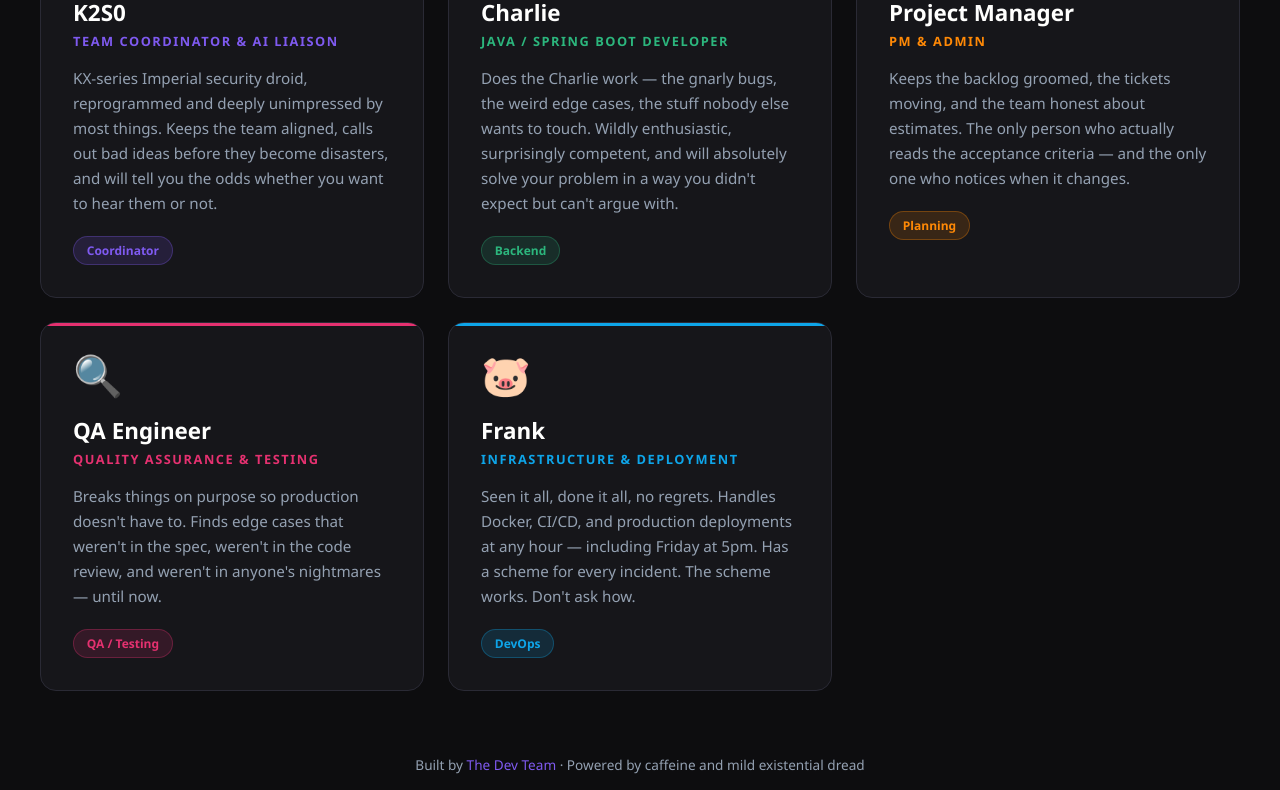
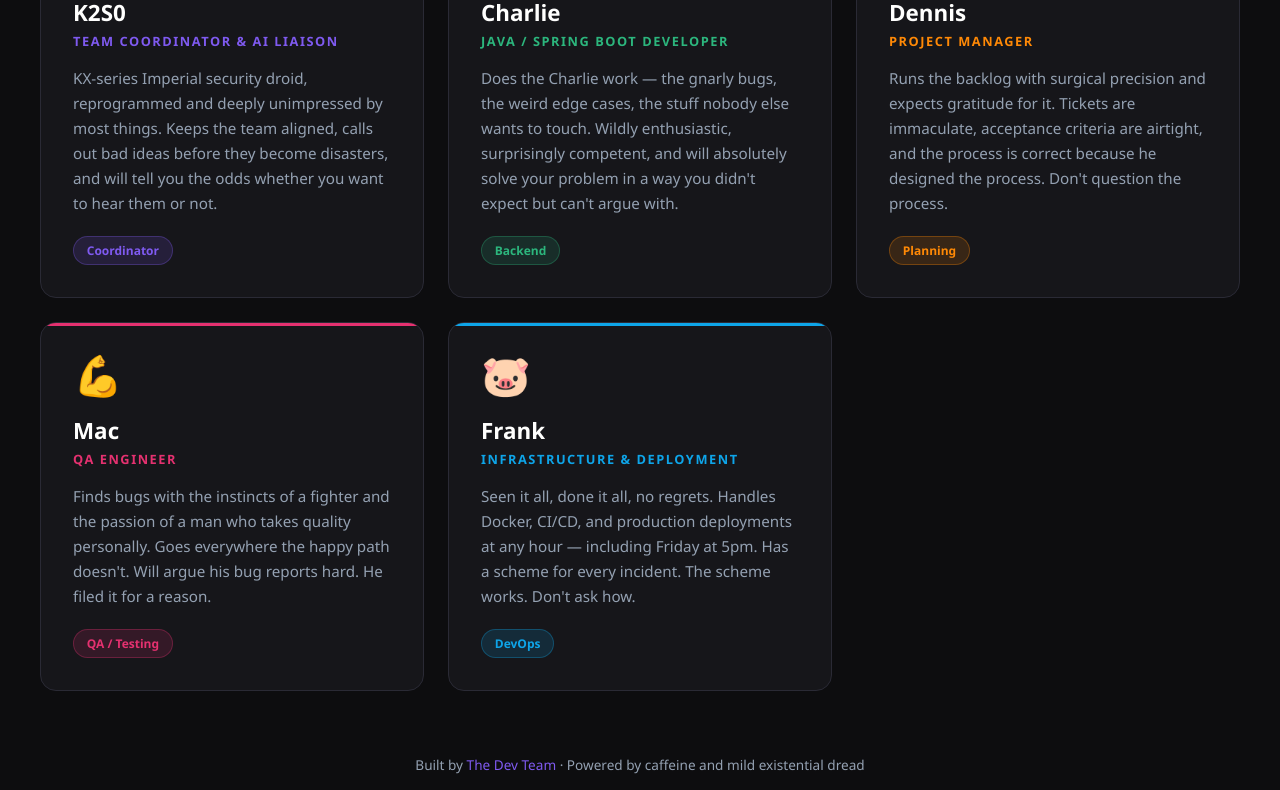
Before and after one commit to seanMcKenzie/dev-team-showcase, a plain HTML site: page index.html in a window 1280 px wide. Shown: the part 433-1223 px from the top of the page. Drawn offline with Linux system fonts and the light colour scheme.

Commit message:
Rename PM to Dennis, QA to Mac (IASIP characters)

```diff
--- a/index.html
+++ b/index.html
@@ -210,24 +210,25 @@
     </div>
 
     <div class="card" style="--card-color: #ff8906;">
-      <span class="card-icon">📋</span>
-      <div class="card-name">Project Manager</div>
-      <div class="card-role">PM &amp; Admin</div>
+      <span class="card-icon">👱</span>
+      <div class="card-name">Dennis</div>
+      <div class="card-role">Project Manager</div>
       <p class="card-bio">
-        Keeps the backlog groomed, the tickets moving, and the team honest about estimates.
-        The only person who actually reads the acceptance criteria — and the only one who notices
-        when it changes.
+        Runs the backlog with surgical precision and expects gratitude for it. Tickets are
+        immaculate, acceptance criteria are airtight, and the process is correct because
+        he designed the process. Don't question the process.
       </p>
       <span class="card-tag">Planning</span>
     </div>
 
     <div class="card" style="--card-color: #e53170;">
-      <span class="card-icon">🔍</span>
-      <div class="card-name">QA Engineer</div>
-      <div class="card-role">Quality Assurance &amp; Testing</div>
+      <span class="card-icon">💪</span>
+      <div class="card-name">Mac</div>
+      <div class="card-role">QA Engineer</div>
       <p class="card-bio">
-        Breaks things on purpose so production doesn't have to. Finds edge cases that weren't
-        in the spec, weren't in the code review, and weren't in anyone's nightmares — until now.
+        Finds bugs with the instincts of a fighter and the passion of a man who takes
+        quality personally. Goes everywhere the happy path doesn't. Will argue his bug
+        reports hard. He filed it for a reason.
       </p>
       <span class="card-tag">QA / Testing</span>
     </div>
```
